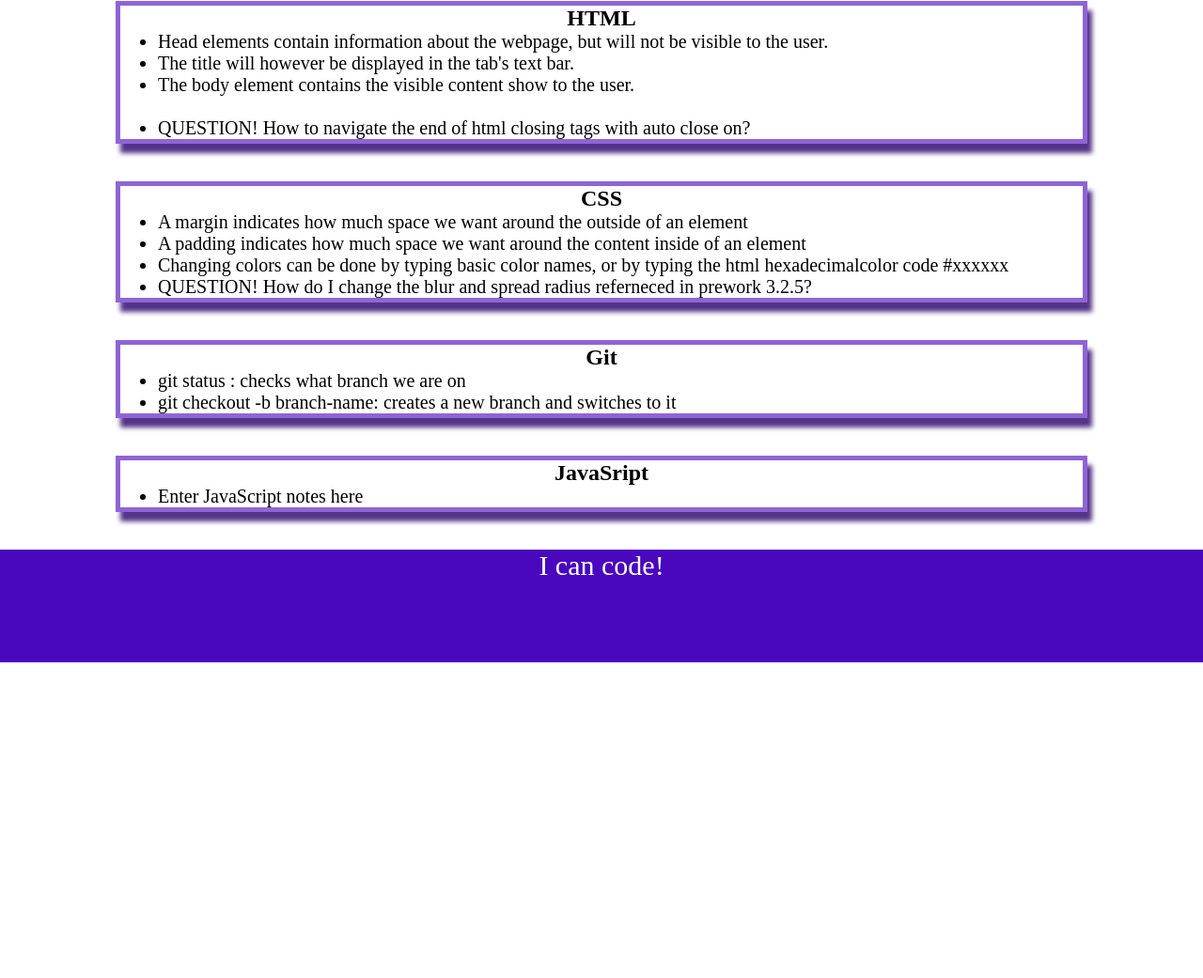
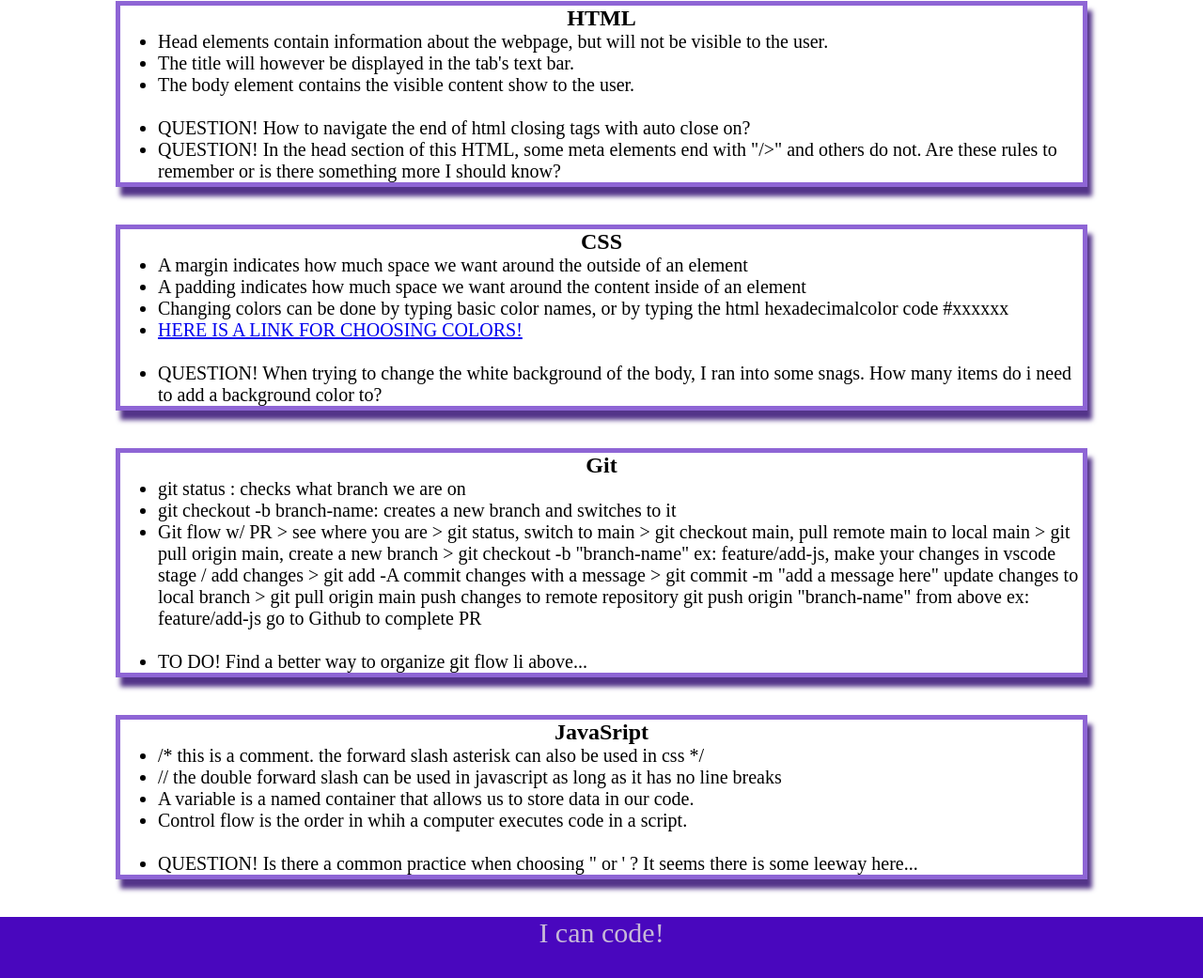
Before and after one commit to cgroth06/prework-study-guide, a plain HTML site: page index.html in a window 1280 px wide. Shown: the part 159-1200 px from the top of the page at 94% size. Before the commit the page ends 864 px from the top, so only its background shows below. Drawn offline with Linux system fonts and the light colour scheme.

Commit message:
adjusted css and added notes

```diff
--- a/assets/style.css
+++ b/assets/style.css
@@ -7,11 +7,12 @@ footer {
     width: 100%;
     height: 120px;
     background-color: #4907BE;
-    color: white;
+    color: rgb(199, 185, 216);
 }
 h1,
 h2 {
     text-align: center;
+
 }
 img {
     display: block;
--- a/index.html
+++ b/index.html
@@ -21,6 +21,7 @@
         <li>The body element contains the visible content show to the user.</li>
         <br>
         <li>QUESTION! How to navigate the end of html closing tags with auto close on? </li>
+        <li> QUESTION! In the head section of this HTML, some meta elements end with "/>" and others do not. Are these rules to remember or is there something more I should know?</li>
 
       </ul>
 
@@ -32,7 +33,9 @@
         <li>A margin indicates how much space we want around the outside of an element</li>
         <li>A padding indicates how much space we want around the content inside of an element</li>
         <li>Changing colors can be done by typing basic color names, or by typing the html hexadecimalcolor code #xxxxxx</li>
-        <li> QUESTION! How do I change the blur and spread radius referneced in prework 3.2.5?</li>
+        <li> <a href="https://htmlcolorcodes.com/"> HERE IS A LINK FOR CHOOSING COLORS! </a></li>
+        <br>
+        <li> QUESTION! When trying to change the white background of the body, I ran into some snags. How many items do i need to add a background color to?</li>
       </ul>
 
      </section>
@@ -42,6 +45,20 @@
       <ul>
         <li> git status : checks what branch we are on</li>
         <li> git checkout -b branch-name: creates a new branch and switches to it</li>
+        <li>Git flow w/ PR >
+          see where you are > git status,
+          switch to main > git checkout main,
+          pull remote main to local main > git pull origin main,
+          create a new branch > git checkout -b "branch-name" ex: feature/add-js,
+          make your changes in vscode
+          stage / add changes > git add -A
+          commit changes with a message > git commit -m "add a message here"
+          update changes to local branch > git pull origin main
+          push changes to remote repository git push origin "branch-name" from above ex: feature/add-js
+          go to Github to complete PR
+       </li>
+       <br>
+       <li> TO DO! Find a better way to organize git flow li above...</li>
       </ul>
 
      </section>
@@ -49,7 +66,12 @@
      <section class="card" id="javascript-section">
       <h2>JavaSript</h2>
       <ul>
-        <li>Enter JavaScript notes here</li>
+        <li>/* this is a comment. the forward slash asterisk can also be used in css */</li>
+        <li>// the double forward slash can be used in javascript as long as it has no line breaks</li>
+        <li>A variable is a named container that allows us to store data in our code.</li>
+        <li>Control flow is the order in whih a computer executes code in a script.</li>
+        <br>
+        <li>QUESTION! Is there a common practice when choosing " or ' ? It seems there is some leeway here...</li>
       </ul>
      </section>
 
```
